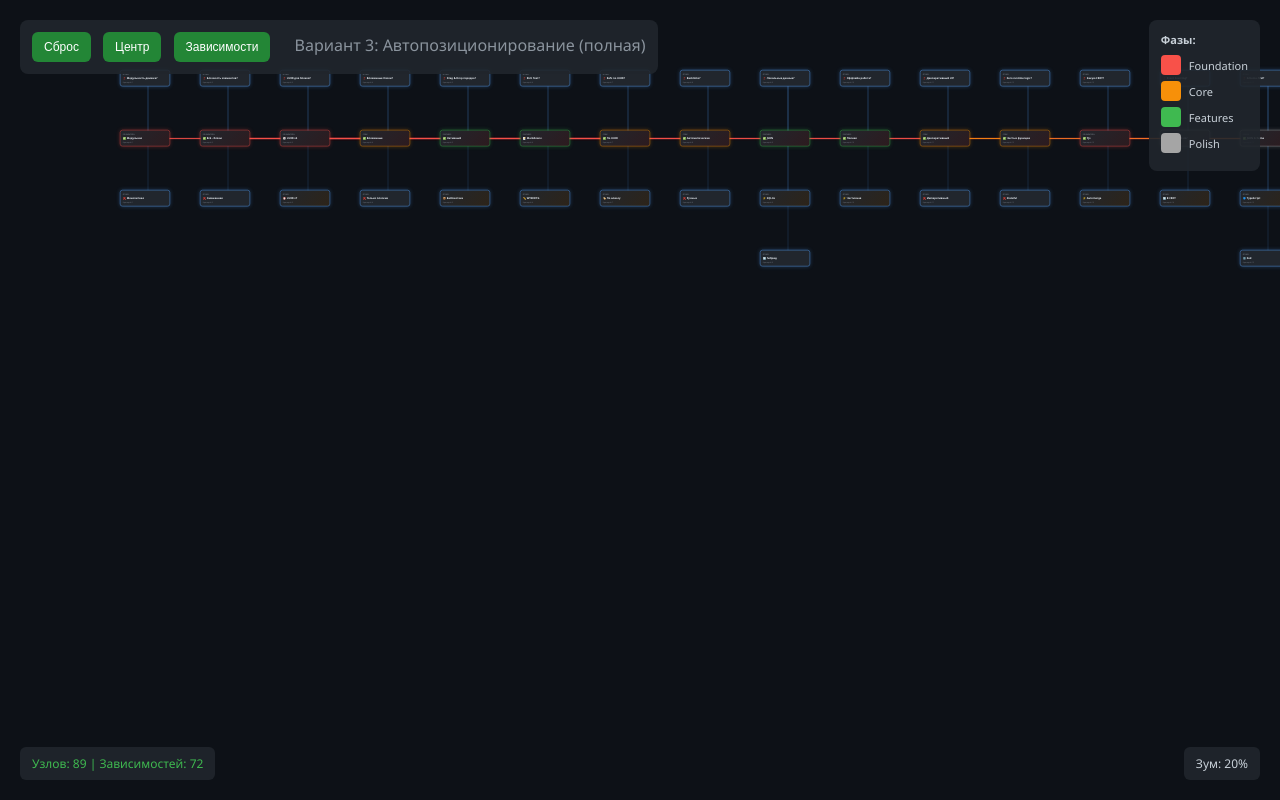
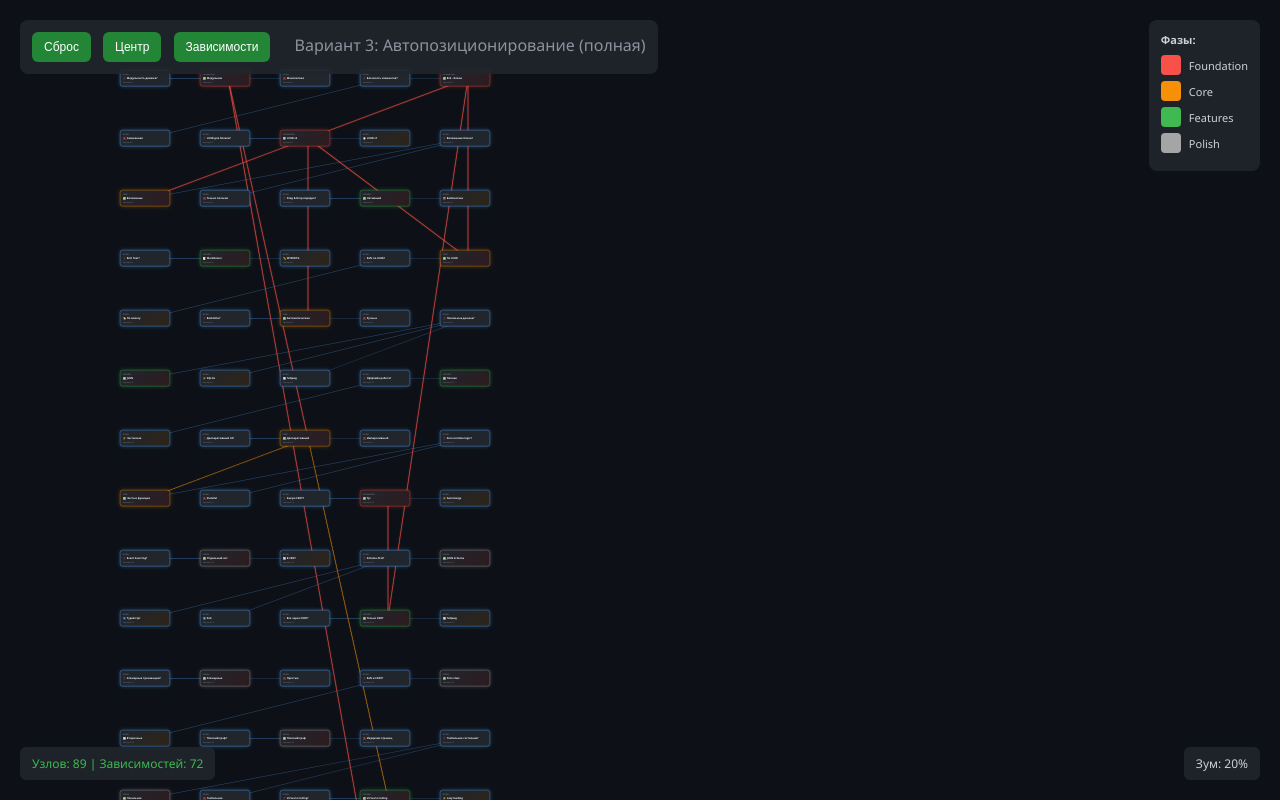
Before and after one commit to Bestie123/PromAi2, a website: page architecture_samples/variant3_full.html in a window 1280 px wide. Drawn offline with Linux system fonts and the light colour scheme.

Commit message:
29333642: PM49918:16333-499p29PM18:16e {29.11.2025, 18:16ile42}

```diff
--- a/architecture_samples/variant3_full.html
+++ b/architecture_samples/variant3_full.html
@@ -145,42 +145,39 @@
             });
 
         function calculatePositions(data) {
+            if (data.useOriginalPositions) {
+                // Используем оригинальные координаты
+                const positions = {};
+                Object.keys(data.nodes).forEach(id => {
+                    const node = data.nodes[id];
+                    positions[id] = { x: node.x, y: node.y };
+                });
+                return positions;
+            }
+
+            // Автогенерация: горизонтальная раскладка как на порту 2000
             const { columnWidth, rowHeight, startX, startY } = data.layout;
             const positions = {};
-            const byCriteria = {};
+            let col = 0;
+            let row = 0;
+            const maxCols = 5; // Максимум колонок в ряду
 
-            // Группируем по criteriaId
-            Object.keys(data.nodes).forEach(id => {
-                const node = data.nodes[id];
-                const criteriaId = node.criteriaId;
-                if (!byCriteria[criteriaId]) byCriteria[criteriaId] = { question: null, answers: [] };
-
-                if (node.type === 'question') {
-                    byCriteria[criteriaId].question = id;
-                } else {
-                    byCriteria[criteriaId].answers.push(id);
-                }
+            // Сортируем по criteriaId
+            const sortedIds = Object.keys(data.nodes).sort((a, b) => {
+                return data.nodes[a].criteriaId - data.nodes[b].criteriaId;
             });
 
-            // Позиционируем: вопрос сверху, ответы снизу
-            Object.keys(byCriteria).sort((a, b) => a - b).forEach((criteriaId, col) => {
-                const group = byCriteria[criteriaId];
+            sortedIds.forEach(id => {
+                positions[id] = {
+                    x: startX + col * columnWidth,
+                    y: startY + row * rowHeight
+                };
 
-                // Вопрос в первой строке
-                if (group.question) {
-                    positions[group.question] = {
-                        x: startX + col * columnWidth,
-                        y: startY
-                    };
+                col++;
+                if (col >= maxCols) {
+                    col = 0;
+                    row++;
                 }
-
-                // Ответы во второй и третьей строках
-                group.answers.forEach((id, idx) => {
-                    positions[id] = {
-                        x: startX + col * columnWidth,
-                        y: startY + (idx + 1) * rowHeight
-                    };
-                });
             });
 
             return positions;
```
